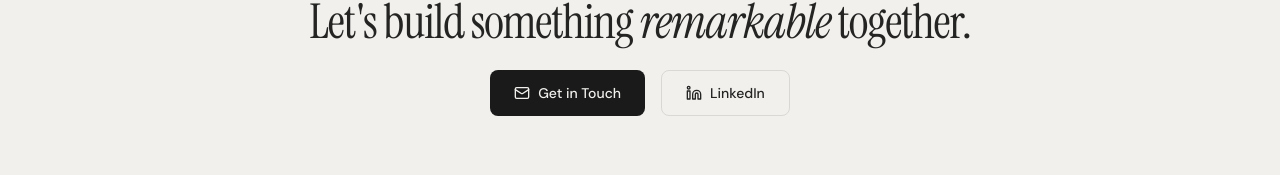
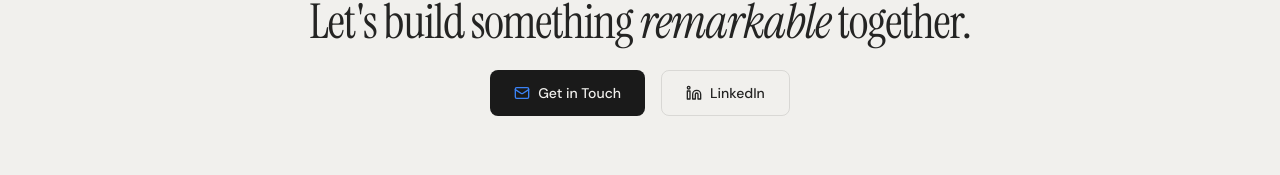
Before and after one commit to JsonGallagher/jason-gallagher-portfolio, a React (Vite) app: page / in a window 1280 px wide. Shown: the part 6685-6860 px from the top of the page. Built offline with nearby package versions, Linux system fonts and the light colour scheme.

Commit message:
Added blue accent color to mail icon CTA at bottom of the page as well.

```diff
--- a/src/components/CTA.jsx
+++ b/src/components/CTA.jsx
@@ -1,10 +1,10 @@
-import { motion, useInView } from 'framer-motion'
-import { useRef } from 'react'
-import { Mail, Linkedin } from 'lucide-react'
+import { motion, useInView } from "framer-motion";
+import { useRef } from "react";
+import { Mail, Linkedin } from "lucide-react";
 
 export default function CTA() {
-  const ref = useRef(null)
-  const isInView = useInView(ref, { once: true, margin: '-100px' })
+  const ref = useRef(null);
+  const isInView = useInView(ref, { once: true, margin: "-100px" });
 
   return (
     <section className="py-32 px-6">
@@ -21,7 +21,7 @@ export default function CTA() {
 
         <div className="flex flex-wrap justify-center gap-4">
           <a href="mailto:jasong13@gmail.com" className="btn btn-primary">
-            <Mail className="w-4 h-4" />
+            <Mail className="w-4 h-4 text-blue-500" />
             Get in Touch
           </a>
           <a
@@ -36,5 +36,5 @@ export default function CTA() {
         </div>
       </motion.div>
     </section>
-  )
+  );
 }
```
